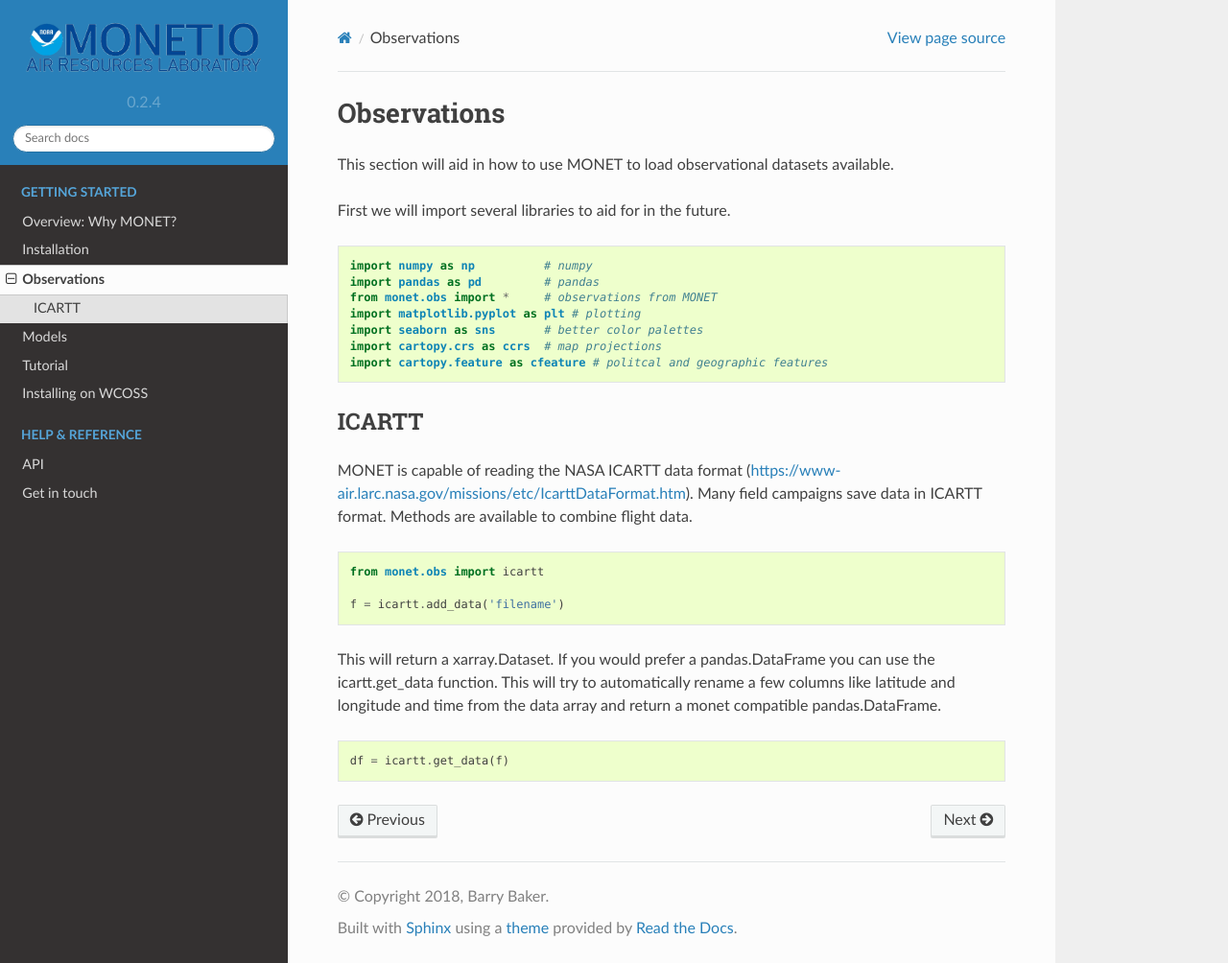
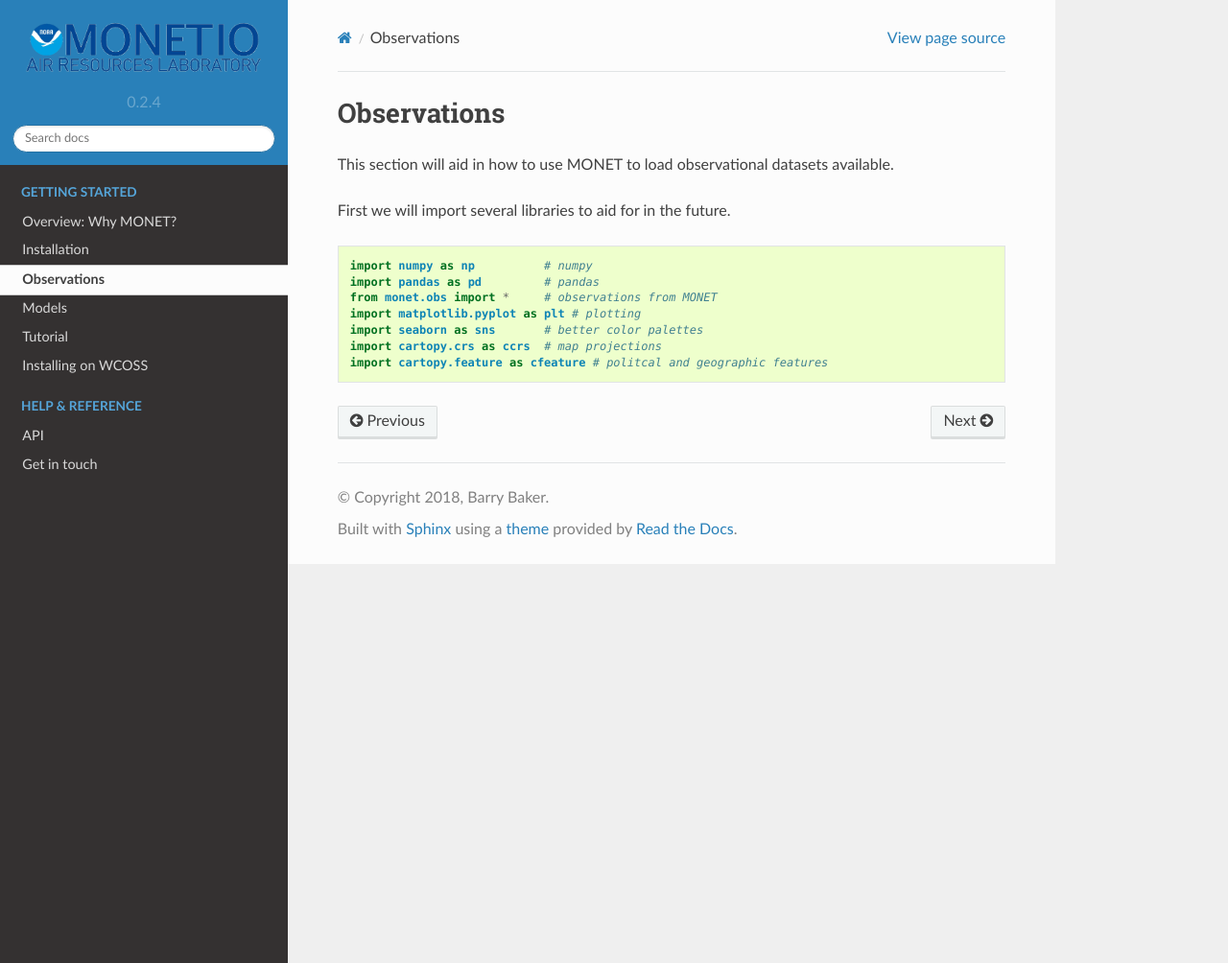
Before and after one commit to noaa-oar-arl/monetio, a Sphinx documentation site: the page built from docs/observations.rst, in a window 1280 px wide and 1004 px high. Shown: the whole window at 96% size. Built offline with Sphinx 7.4.7 and the Read the Docs theme 2.0.0, drawn with Linux system fonts in a browser that asks for light colours.

Commit message:
ICARTT docstring work
but not (necessarily) surface obs though,
so not adding to the nb

```diff
--- a/docs/observations.rst
+++ b/docs/observations.rst
@@ -15,24 +15,3 @@ First we will import several libraries to aid for in the future.
     import seaborn as sns       # better color palettes
     import cartopy.crs as ccrs  # map projections
     import cartopy.feature as cfeature # politcal and geographic features
-
-ICARTT
-------
-
-MONET is capable of reading the NASA ICARTT data format (https://www-air.larc.nasa.gov/missions/etc/IcarttDataFormat.htm).
-Many field campaigns save data in ICARTT format.  Methods are available to combine flight data.
-
-.. code:: python
-
-  from monet.obs import icartt
-
-  f = icartt.add_data('filename')
-
-This will return a xarray.Dataset.  If you would prefer a pandas.DataFrame you
-can use the icartt.get_data function.  This will try to automatically rename a
-few columns like latitude and longitude and time from the data array and return
-a monet compatible pandas.DataFrame.
-
-.. code:: python
-
-  df = icartt.get_data(f)
```
Also changed, not shown: 1 other file.
